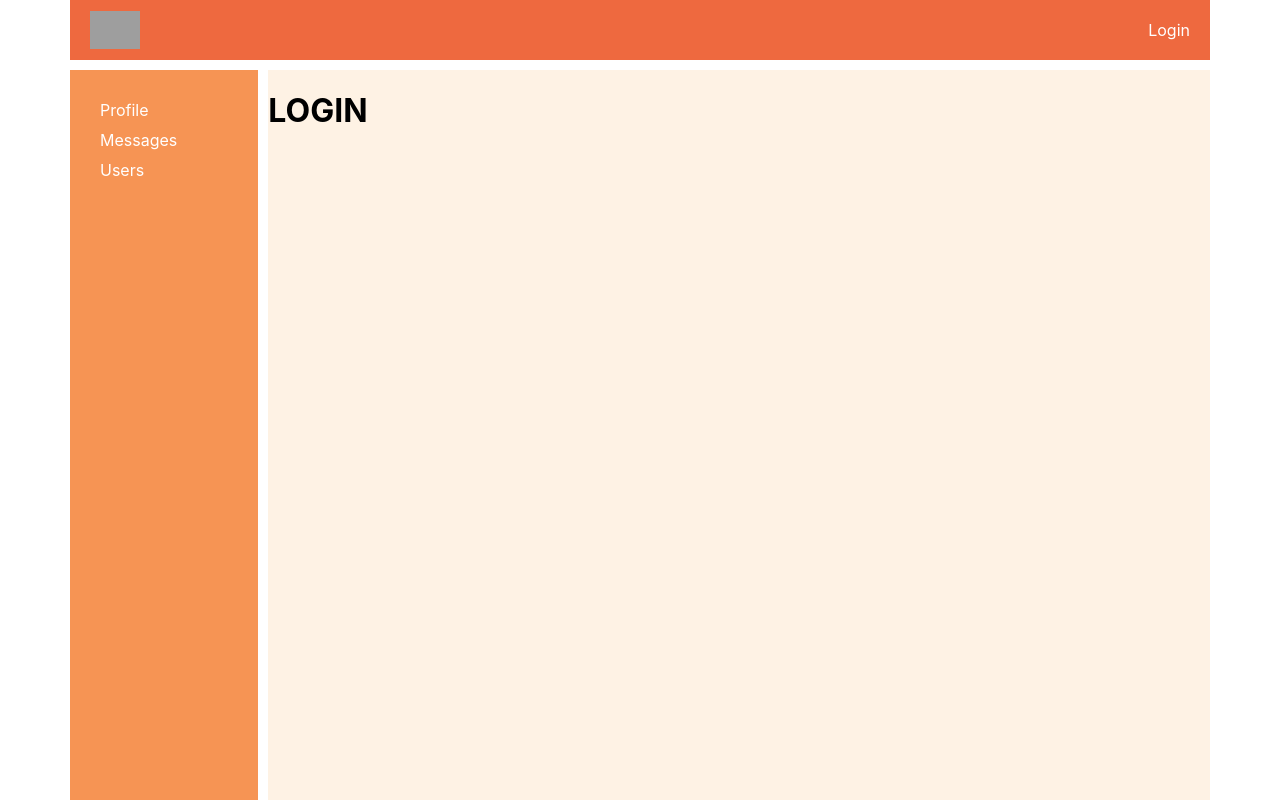
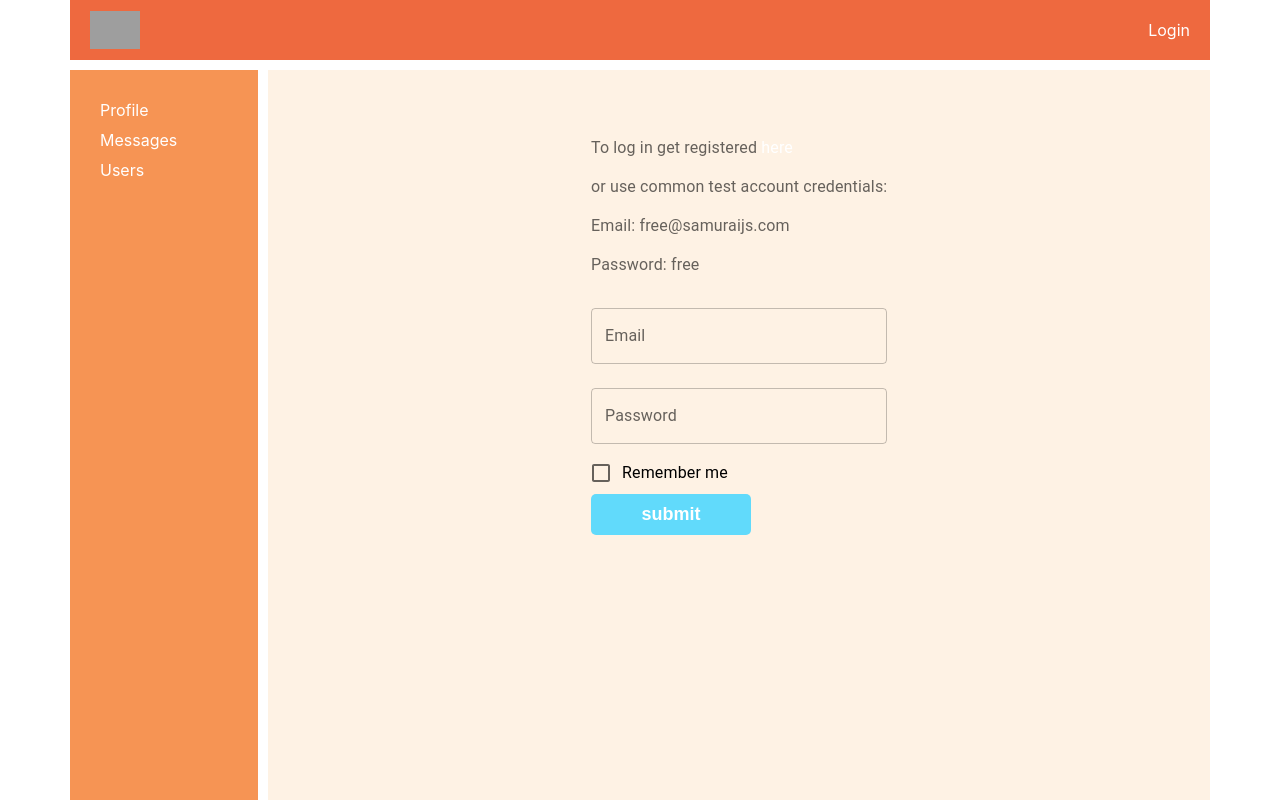
Before and after one commit to SarggUngart/samurai-way, a React (Create React App) app: page /login in a window 1280 px wide. Built offline with nearby package versions, Linux system fonts and the light colour scheme; no server answers; grey boxes are pictures that could not be loaded.

Commit message:
react hook form UI

```diff
--- a/package.json
+++ b/package.json
@@ -18,6 +18,7 @@
     "jest": "27.5.1",
     "react": "17.0.2",
     "react-dom": "17.0.2",
+    "react-hook-form": "^7.45.1",
     "react-redux": "7.2.6",
     "react-router-dom": "5.3.0",
     "react-scripts": "5.0.0",
--- a/src/components/Login/Login.tsx
+++ b/src/components/Login/Login.tsx
@@ -1,9 +1,92 @@
 import React from 'react';
+import {SubmitErrorHandler, SubmitHandler, useForm} from "react-hook-form"
+import {Checkbox, FormControl, FormControlLabel, FormGroup, FormLabel, Grid, TextField} from "@mui/material";
+import Button from "../Button/Button";
+
+
+type InputsFormType = {
+  email: string
+  password: string
+  rememberMe: boolean
+}
+
 
 export const Login = () => {
+  const {register, handleSubmit, formState: {errors}} = useForm<InputsFormType>({mode:"onBlur",
+    defaultValues: {
+      email: "",
+      password: "",
+      rememberMe: false,
+    }
+  })
+
+  const submit: SubmitHandler<InputsFormType> = (data) => {
+    console.log(data)
+  }
+
+  const errorHandler: SubmitErrorHandler<InputsFormType> = (values) => {
+    console.log(values.email)
+  };
+
+
   return (
-    <>
-      <h1>LOGIN</h1>
-    </>
-  );
+    <Grid container justifyContent={"center"}>
+      <Grid sx={{marginTop: '50px'}} item justifyContent={"center"}>
+        <form onSubmit={handleSubmit(submit, errorHandler)}>
+          <FormControl>
+            <FormLabel>
+              <p>
+                To log in get registered
+                <a
+                  href={"https://social-network.samuraijs.com/"}
+                  target={"_blank"}
+                >
+                  {" "}
+                  here
+                </a>
+              </p>
+              <p>or use common test account credentials:</p>
+              <p>Email: free@samuraijs.com</p>
+              <p>Password: free</p>
+            </FormLabel>
+            <FormGroup>
+              <TextField
+                {...register('email', {
+                    required: 'email address is required',
+                    pattern: {
+                      value: /^[A-Z0-9._%+-]+@[A-Z0-9.-]+\.[A-Z]{2,4}$/i,
+                      message: 'Invalid email address'
+                    }
+                  }
+                 )}
+                label="Email"
+                margin="normal"
+              />
+              {errors.email && <div style={{fontSize: '14px', color: 'red'}}>{errors.email.message || 'Error'}</div>}
+              <TextField
+                {...register('password', {
+                  required: 'email address is required',
+                  minLength: {value: 4, message: 'password must be longer than 4 characters'},
+                  maxLength: {value: 20, message: 'password must be less than 20 characters'}
+                })}
+                type="password"
+                aria-invalid={!!errors.password}
+                label="Password"
+                margin="normal"
+              />
+              {errors.password &&
+                <div style={{fontSize: '14px', color: 'red'}}>{errors.password.message || 'Error'}</div>}
+              <FormControlLabel
+                label={"Remember me"}
+                control={
+                  <Checkbox {...register('rememberMe')}/>
+                }
+              />
+              <Button name={'submit'} callBack={handleSubmit(submit, errorHandler)}/>
+            </FormGroup>
+          </FormControl>
+        </form>
+      </Grid>
+    </Grid>
+  )
 };
--- a/src/components/Profile/ProfileContainer.tsx
+++ b/src/components/Profile/ProfileContainer.tsx
@@ -13,7 +13,7 @@
 
     let userId = this.props.match.params.userId
     if (!userId) {
-      userId = '2'
+      userId = '23675'
     }
     this.props.setProfileTC(userId)
     this.props.setProfileStatusTC(userId)
--- a/src/components/Profile/UnserInfo/ProfileInfo.tsx
+++ b/src/components/Profile/UnserInfo/ProfileInfo.tsx
@@ -24,7 +24,7 @@
         <div className={style.userInfo}>
           <div className={style.userItem}><h4 style={{margin: '0'}}>Имя</h4> {profile.fullName}</div>
           <div className={style.userItem}><h4 style={{margin: '0'}}>Обо мне</h4> {profile.aboutMe}</div>
-          <Status status={status} changeProfileStatusTC={changeProfileStatusTC}/>
+          <Status status={status} updateStatus={changeProfileStatusTC}/>
         </div>
       </div>
     );
--- a/src/components/Profile/UnserInfo/Status.tsx
+++ b/src/components/Profile/UnserInfo/Status.tsx
@@ -4,7 +4,7 @@
 
 type StatusPropsType = {
   status: string
-  changeProfileStatusTC: (status: string) => void
+  updateStatus: (status: string) => void
 }
 
 type StatusStateType = { editMode: boolean, status: string }
@@ -23,11 +23,11 @@
     })
   }
 
-  deActivateEditMode = () => {
+  deactivateEditMode = () => {
     this.setState({
       editMode: false
     })
-    this.props.changeProfileStatusTC(this.state.status)
+    this.props.updateStatus(this.state.status)
   }
 
   changeStatusHandler = (e: React.ChangeEvent<HTMLInputElement>) => {
@@ -36,14 +36,28 @@
     })
   }
 
+  changeStatusKeyHandler = (e:React.KeyboardEvent<HTMLInputElement>) => {
+    if(e.code === 'Enter' || e.code === 'NumpadEnter'){
+      this.deactivateEditMode()
+    }
+  }
+
+  componentDidUpdate(prevProps: Readonly<StatusPropsType>, prevState: Readonly<StatusStateType>, snapshot?: any) {
+    if (prevProps.status !== this.props.status) {
+      this.setState({
+        status: this.props.status
+      })
+    }
+  }
+
   render() {
     return <>
       <h4 style={{margin: '0'}}>Статус</h4>
       {!this.state.editMode
         ?
-        <div onDoubleClick={this.activateEditMode} className={style.userItem}>{this.props.status}</div>
+        <div onDoubleClick={this.activateEditMode} className={style.userItem}>{this.state.status}</div>
         :
-        <input onChange={this.changeStatusHandler} autoFocus onBlur={this.deActivateEditMode} className={style.input}
+        <input onChange={this.changeStatusHandler} onKeyPress={this.changeStatusKeyHandler} autoFocus onBlur={this.deactivateEditMode} className={style.input}
                value={this.state.status}/>
       }
     </>
--- a/src/redux/profile-reducer.ts
+++ b/src/redux/profile-reducer.ts
@@ -17,7 +17,7 @@
     }
   ] as PostsDataType[],
   newPostText: "",
-  status: ''
+  status: 'f'
 }
 
 export const profileReducer = (state: ProfilePageType = initialProfileState, action: ActionsType): ProfilePageType => {
```
Also changed, not shown: 1 other file (tests, documents, lock files or other folders).
